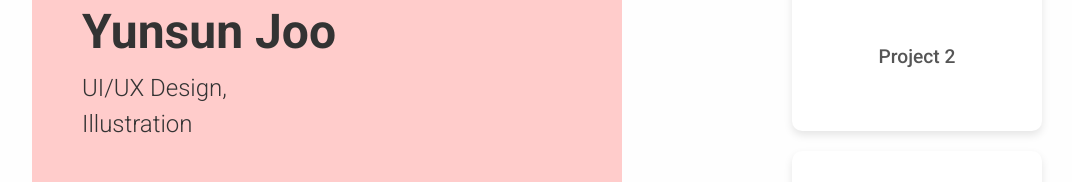
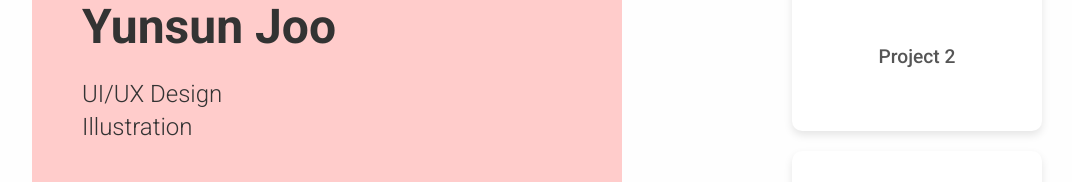
Before and after one commit to Joostudio/joostudio.github.io, a plain HTML site: page index.html in a window 1280 px wide. Shown: the part 289-471 px from the top of the page, without its empty margins (18-1090 px from the left). Drawn offline with Linux system fonts and the light colour scheme.

Commit message:
Separate UI/UX Design and Illustration into individual links

```diff
--- a/index.html
+++ b/index.html
@@ -43,19 +43,24 @@
             font-weight: 700;
         }
 
-        /* 직업 텍스트를 두 줄로 만들기 */
-        .left-section .profession {
+        /* 직업 텍스트를 각각 다른 단락으로 설정 */
+        .profession-links {
+            margin: 20px 0;
+        }
+
+        .profession-links a {
+            display: block; /* 각각 독립된 줄로 표시 */
             font-size: 1.5rem;
-            margin: 10px 0 20px;
+            margin: 5px 0;
             font-weight: 300;
-            line-height: 1.5;
-            white-space: pre-line;
+            color: #333;
+            text-decoration: none;
+            transition: color 0.3s;
         }
 
         /* 마우스를 올렸을 때 색상 변경 */
-        .left-section .profession:hover {
+        .profession-links a:hover {
             color: #ff6b6b;
-            transition: color 0.3s;
         }
 
         /* 소셜 아이콘 스타일 */
@@ -108,7 +113,12 @@
         <!-- 왼쪽 섹션 -->
         <div class="left-section">
             <h1>Yunsun Joo</h1>
-            <p class="profession">UI/UX Design,<br>Illustration</p>
+
+            <!-- 각각 다른 링크를 설정할 수 있도록 분리 -->
+            <div class="profession-links">
+                <a href="#" title="UI/UX Design">UI/UX Design</a>
+                <a href="#" title="Illustration">Illustration</a>
+            </div>
 
             <!-- 소셜 아이콘 -->
             <div class="social-icons">
```
